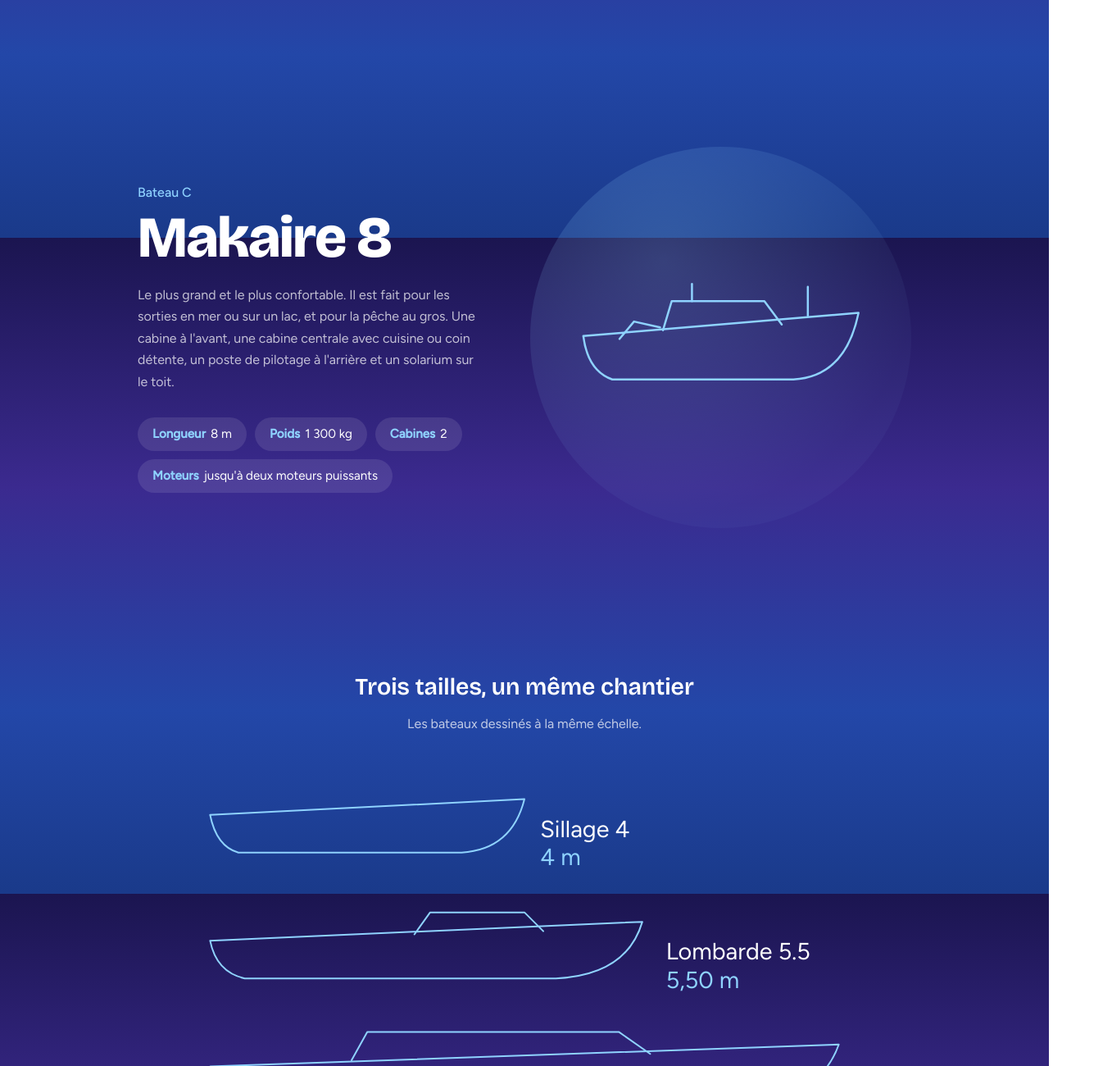
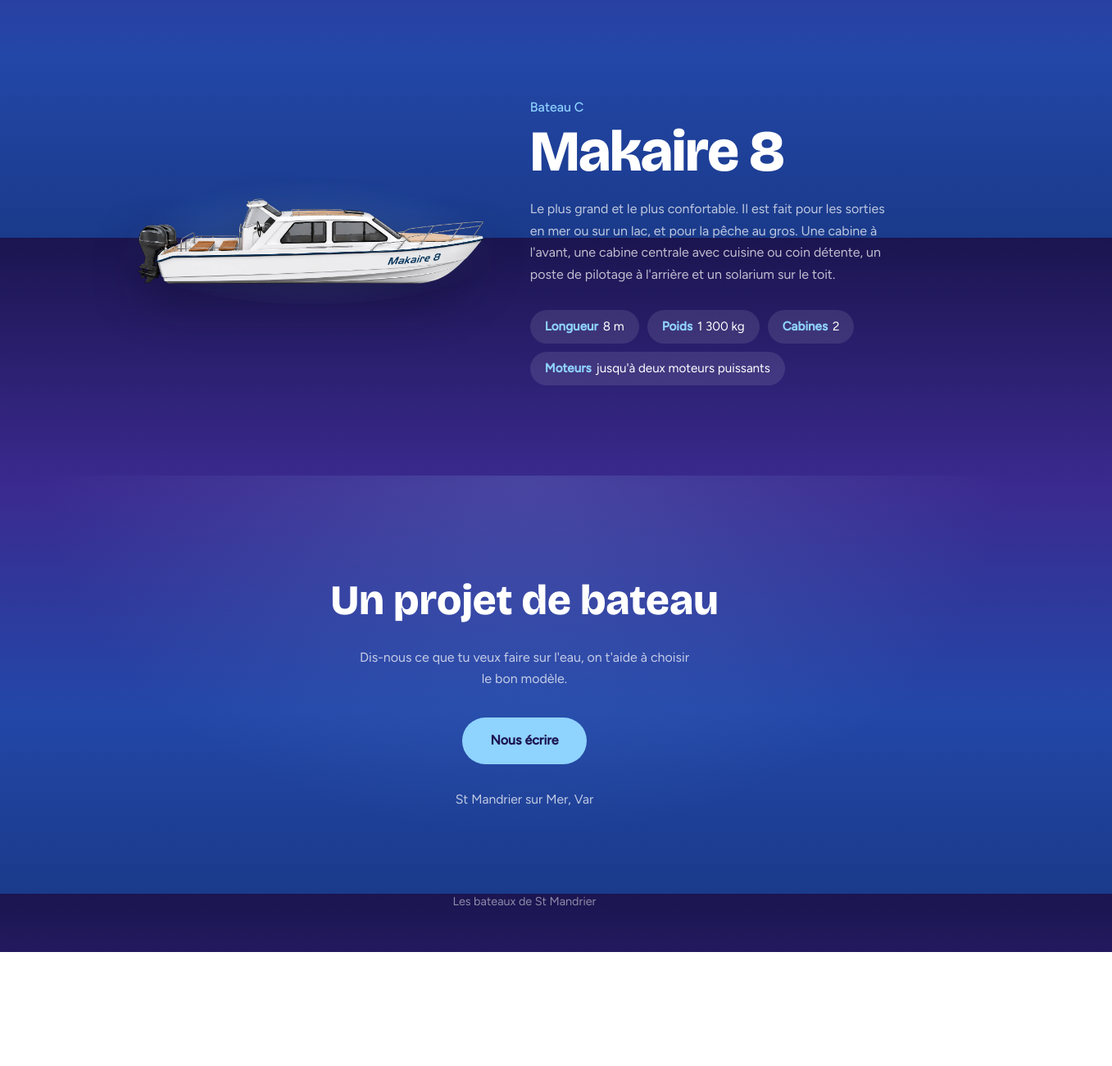
Before and after one commit to gillesdevauchelle/BDSM, a plain HTML site: page index.html in a window 1280 px wide. Shown: the part 2110-3410 px from the top of the page at 82% size, 1357 px wide, since content can reach past the window. After the commit the page ends 3271 px from the top, so only its background shows below. Drawn offline with nearby package versions, Linux system fonts and the light colour scheme.

Commit message:
Update index.html

```diff
--- a/index.html
+++ b/index.html
@@ -71,17 +71,12 @@ nav a:hover{background:var(--ciel);color:var(--nuit)}
   display:grid;grid-template-columns:1.1fr 1fr;gap:56px;align-items:center;
 }
 .bateau:nth-of-type(even){grid-template-columns:1fr 1.1fr}
-.bateau:nth-of-type(even) .dessin{order:2}
-.dessin{
-  aspect-ratio:1/1;border-radius:50%;
-  background:radial-gradient(circle at 35% 30%,rgba(143,211,255,.22),rgba(143,211,255,.04) 70%);
-  display:grid;place-items:center;padding:12%;
+.bateau:nth-of-type(even) .dessin{position:relative;padding:6% 0}
+.dessin::before{
+  content:"";position:absolute;inset:0 -6%;border-radius:50%;
+  background:radial-gradient(ellipse at 50% 55%,rgba(143,211,255,.22),rgba(143,211,255,0) 68%);
 }
-.dessin svg{width:100%;height:auto;overflow:visible}
-.dessin path,.dessin line{
-  fill:none;stroke:var(--ciel);stroke-width:2.5;stroke-linecap:round;stroke-linejoin:round;
-  vector-effect:non-scaling-stroke;
-}
+.dessin img{position:relative;display:block;width:100%;height:auto;filter:drop-shadow(0 22px 28px rgba(10,8,40,.45))}
 .type{color:var(--ciel);font-weight:500;margin-bottom:6px}
 h2{
   font-family:var(--titre);font-weight:800;
@@ -97,18 +92,6 @@ h2{
   background:rgba(255,255,255,.1);
 }
 .fiche b{font-weight:600;color:var(--ciel);margin-right:6px}
-
-/* comparaison */
-.echelle{max-width:900px;margin:0 auto;padding:60px 28px 110px;text-align:center}
-.echelle h3{font-family:var(--titre);font-weight:600;font-size:1.8rem;margin-bottom:8px}
-.echelle p{color:var(--voile);margin-bottom:44px}
-.echelle svg{width:100%;height:auto}
-.echelle path,.echelle line{
-  fill:none;stroke:var(--ciel);stroke-width:2;stroke-linecap:round;stroke-linejoin:round;
-  vector-effect:non-scaling-stroke;
-}
-.echelle text{fill:var(--blanc);font-family:var(--texte);font-size:15px}
-.echelle text.m{fill:var(--ciel)}
 
 /* contact */
 .contact{
@@ -128,7 +111,7 @@ footer{text-align:center;padding:30px 24px 50px;color:rgba(255,255,255,.5);font-
 @media(max-width:760px){
   .bateau,.bateau:nth-of-type(even){grid-template-columns:1fr;gap:32px;padding:70px 24px}
   .bateau:nth-of-type(even) .dessin{order:0}
-  .dessin{max-width:320px;margin:0 auto;width:100%}
+  .dessin{width:100%}
 }
 @media(prefers-reduced-motion:reduce){*{transition:none!important;scroll-behavior:auto!important}}
 </style>
@@ -161,12 +144,7 @@ footer{text-align:center;padding:30px 24px 50px;color:rgba(255,255,255,.5);font-
 
 <section class="bateau" id="sillage">
   <div class="dessin">
-    <svg viewBox="0 0 200 90" aria-hidden="true">
-      <path d="M5 40 L195 28 Q185 70 150 72 L25 72 Q8 66 5 40 Z"/>
-      <line x1="60" y1="46" x2="60" y2="60"/>
-      <line x1="100" y1="44" x2="100" y2="60"/>
-      <line x1="140" y1="42" x2="140" y2="60"/>
-    </svg>
+    <img src="sillage4.png" alt="Sillage 4" loading="lazy">
   </div>
   <div>
     <div class="type">Bateau A</div>
@@ -183,13 +161,7 @@ footer{text-align:center;padding:30px 24px 50px;color:rgba(255,255,255,.5);font-
 
 <section class="bateau" id="lombarde">
   <div class="dessin">
-    <svg viewBox="0 0 200 90" aria-hidden="true">
-      <path d="M5 42 L195 28 Q185 70 150 72 L25 72 Q8 66 5 42 Z"/>
-      <path d="M95 36 L100 20 L140 20 L148 34"/>
-      <line x1="40" y1="48" x2="40" y2="60"/>
-      <line x1="70" y1="46" x2="70" y2="60"/>
-      <line x1="170" y1="30" x2="170" y2="8"/>
-    </svg>
+    <img src="lombarde55.png" alt="Lombarde 5.5" loading="lazy">
   </div>
   <div>
     <div class="type">Bateau B</div>
@@ -206,13 +178,7 @@ footer{text-align:center;padding:30px 24px 50px;color:rgba(255,255,255,.5);font-
 
 <section class="bateau" id="makaire">
   <div class="dessin">
-    <svg viewBox="0 0 200 90" aria-hidden="true">
-      <path d="M5 44 L195 28 Q186 72 150 74 L25 74 Q8 68 5 44 Z"/>
-      <path d="M60 40 L66 20 L130 20 L142 36"/>
-      <path d="M30 46 L40 34 L58 38"/>
-      <line x1="160" y1="30" x2="160" y2="10"/>
-      <line x1="80" y1="20" x2="80" y2="8"/>
-    </svg>
+    <img src="makaire8.png" alt="Makaire 8" loading="lazy">
   </div>
   <div>
     <div class="type">Bateau C</div>
@@ -225,27 +191,6 @@ footer{text-align:center;padding:30px 24px 50px;color:rgba(255,255,255,.5);font-
       <span><b>Moteurs</b>jusqu'à deux moteurs puissants</span>
     </div>
   </div>
-</section>
-
-<section class="echelle" aria-label="Comparaison des tailles">
-  <h3>Trois tailles, un même chantier</h3>
-  <p>Les bateaux dessinés à la même échelle.</p>
-  <svg viewBox="0 0 440 250" role="img" aria-label="Sillage 4 mesure 4 mètres, Lombarde 5.5 mesure 5,5 mètres, Makaire 8 mesure 8 mètres">
-    <g transform="translate(20,10)">
-      <path d="M0 18 L200 8 Q192 40 160 42 L18 42 Q4 38 0 18 Z"/>
-      <text x="210" y="32">Sillage 4</text><text class="m" x="210" y="50">4 m</text>
-    </g>
-    <g transform="translate(20,90)">
-      <path d="M0 18 L275 6 Q265 40 220 42 L22 42 Q4 38 0 18 Z"/>
-      <path d="M130 14 L140 0 L200 0 L212 12"/>
-      <text x="290" y="30">Lombarde 5.5</text><text class="m" x="290" y="48">5,50 m</text>
-    </g>
-    <g transform="translate(20,170)">
-      <path d="M0 18 L400 4 Q386 44 320 46 L26 46 Q6 40 0 18 Z"/>
-      <path d="M90 14 L100 -4 L260 -4 L280 10"/>
-      <text x="20" y="75" class="m">Makaire 8, 8 m</text>
-    </g>
-  </svg>
 </section>
 
 <section class="contact" id="contact">
```
